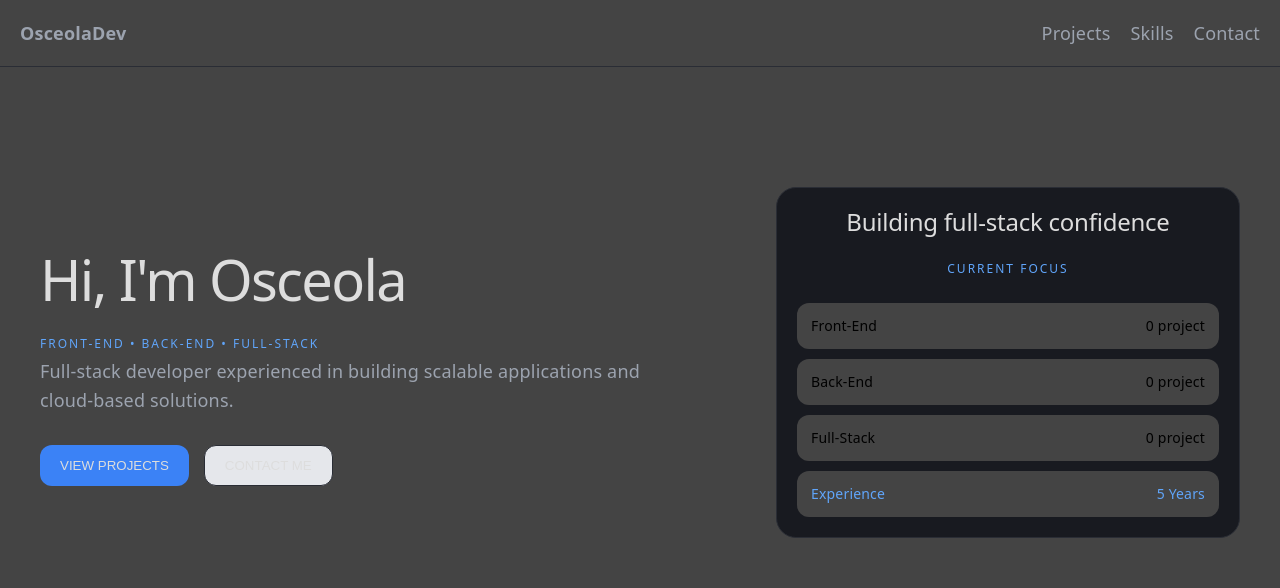
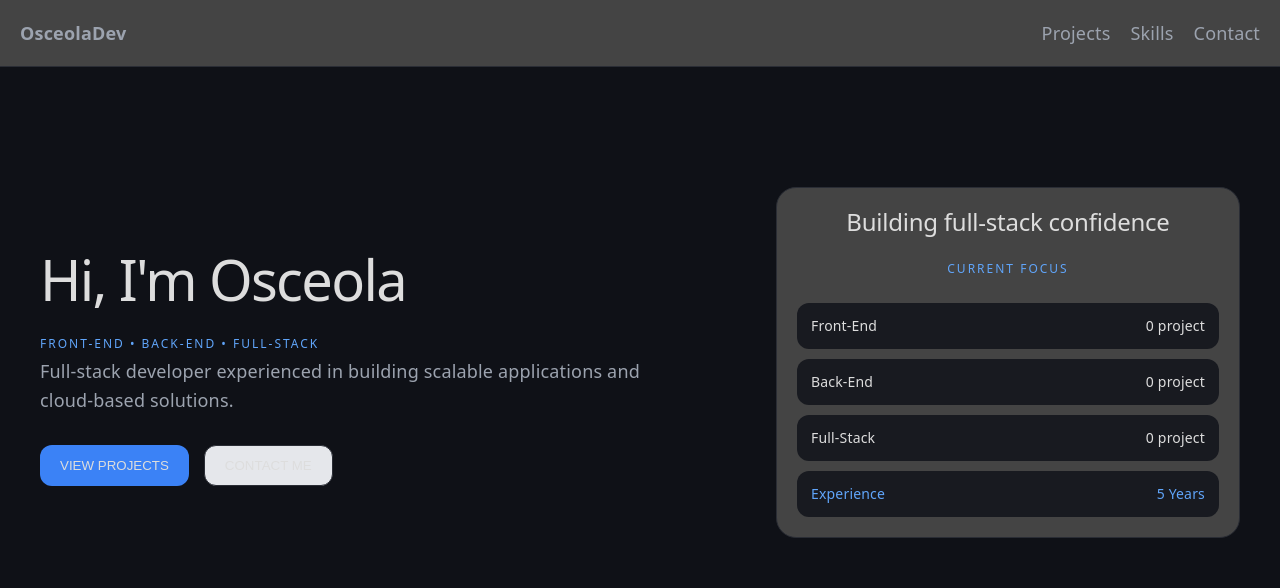
Before and after one commit to OJoeMDC/Osceola-portfolio, a React (Vite) app: page / in a window 1280 px wide. Shown: the top 588 px of the page. Built offline with nearby package versions, Linux system fonts and the light colour scheme; no server answers.

Commit message:
Troubleshooting colors

```diff
--- a/src/App.css
+++ b/src/App.css
@@ -14,8 +14,8 @@ body,
 
 body {
   font-family: system-ui, -apple-system, sans-serif;
-  background: var(--secondaryBg);
-  color: var(----bodyBg);
+  background: var(--bodyBg);
+  color: var(--textMain);
 }
 
 .portfolio-page {
@@ -125,7 +125,7 @@ body {
 
 /* SIDE CARD */
 .focus-card {
-  background: var(--cardColor);
+  background: var(--secondaryBg);
   border: 1px solid var(--borderColor);
   border-radius: 20px;
   padding: 20px;
@@ -145,7 +145,7 @@ body {
 .category-item {
   display: flex;
   justify-content: space-between;
-  background: var(--secondaryBg);
+  background: var(--cardColor);
   padding: 10px 14px;
   border-radius: 12px;
   font-size: 14px;
```
